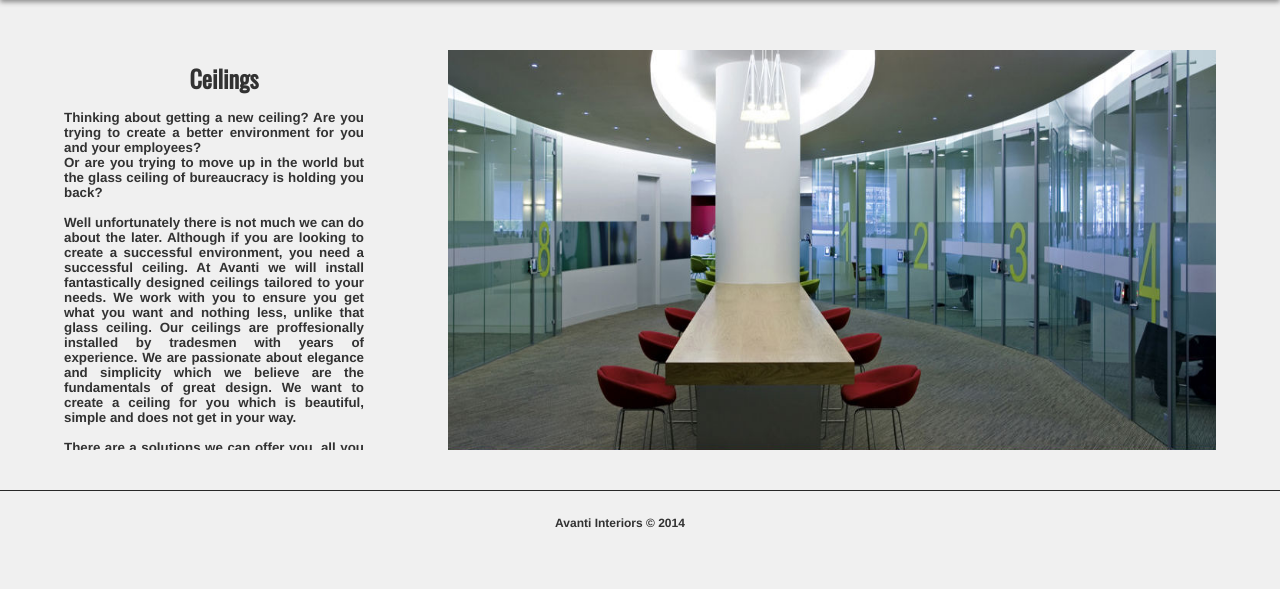
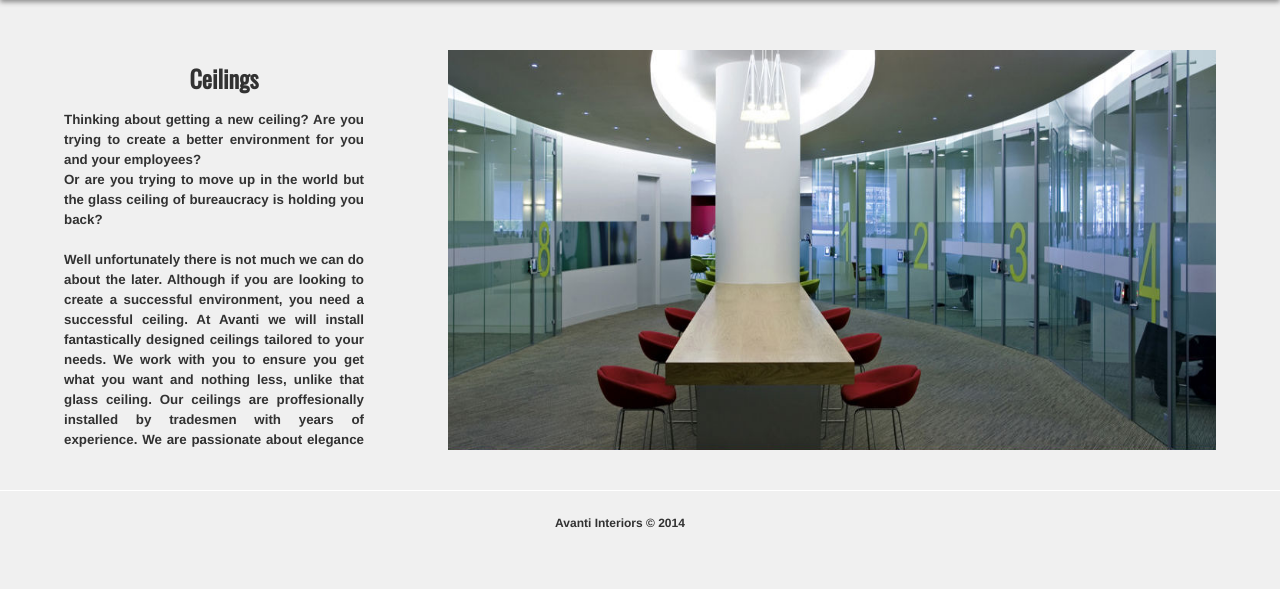
Before and after one commit to craigpullar/Avanti-Interiors, a Django app: page /ceilings in a window 1280 px wide. Shown: the part 100-689 px from the top of the page. Run offline with Django 3.2, Linux system fonts and the light colour scheme.

Commit message:
footer update:

```diff
--- a/Roland/static/css/header.css
+++ b/Roland/static/css/header.css
@@ -93,7 +93,7 @@
       width:100%;
       z-index:3;
       position:relative;
-			border-top:1px solid rgb(40,40,40);
+			border-top:1px solid white;
     }
     footer p {
       color:rgb(50,50,50);
--- a/Roland/static/css/infoLayout.css
+++ b/Roland/static/css/infoLayout.css
@@ -16,6 +16,7 @@
 				top:60px;
 				text-align:justify;
 				color:rgb(50,50,50);
+				line-height:150%;
 			}
 			div#infoBox1 h2 {
 				font-family: 'Oswald', sans-serif;
```
